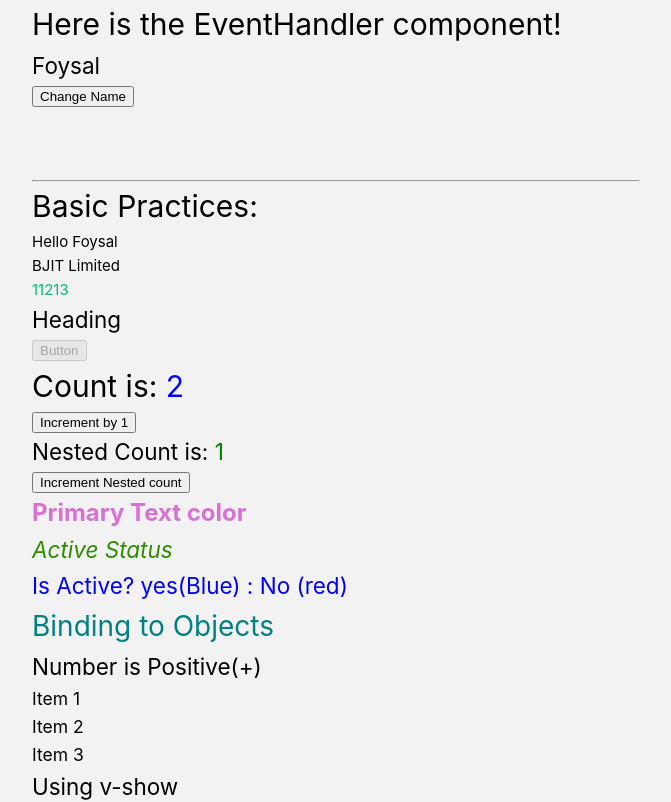
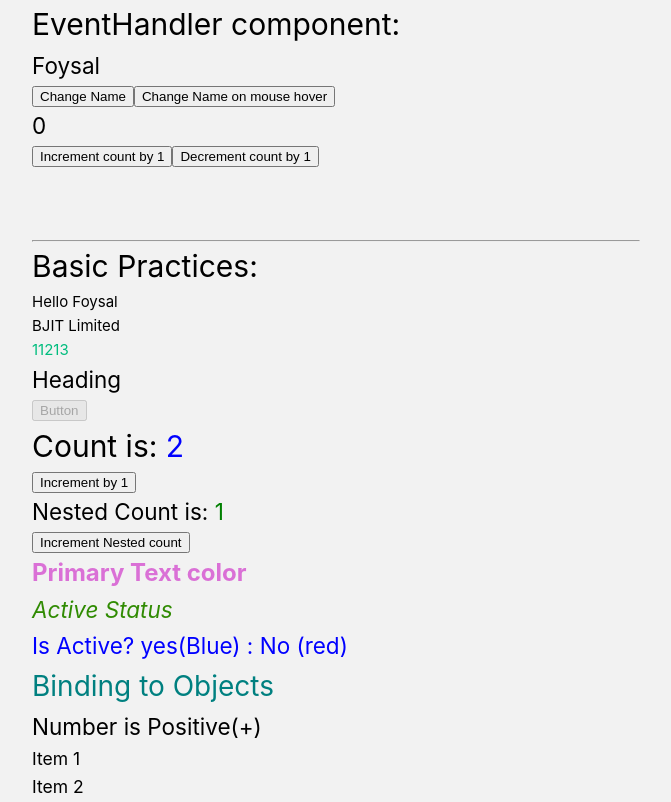
Before and after one commit to md-foysal-mahmud/vue-project, a Vue app: page / in a window 1280 px wide. Shown: the top 802 px of the page, without its empty margins (0-671 px from the left). Built offline with nearby package versions, Linux system fonts and the light colour scheme.

Commit message:
event handler buttton

```diff
--- a/src/App.vue
+++ b/src/App.vue
@@ -17,7 +17,7 @@ export default {
 
 <template>
   <div>
-    <h1>Here is the EventHandler component!</h1>
+    <h1>EventHandler component:</h1>
     <EventHandler />
 
     <br><br><br>
--- a/src/components/EventHandler.vue
+++ b/src/components/EventHandler.vue
@@ -3,7 +3,8 @@ export default {
   name: "EventHandler",
   data() {
     return {
-      name: "Foysal"
+      name: "Foysal",
+      count: 0
     }
   },
   methods: {
@@ -16,5 +17,9 @@ export default {
   <h2>{{ name }}</h2>
   <div>
     <button v-on:click="name = 'Prince'">Change Name</button>
+    <button v-on:mouseover="name = 'Mahmud'">Change Name on mouse hover</button>
+    <h2>{{ count }}</h2>
+    <button v-on:click="count++">Increment count by 1</button>
+    <button v-on:click="count--">Decrement count by 1</button>
   </div>
 </template>
```
